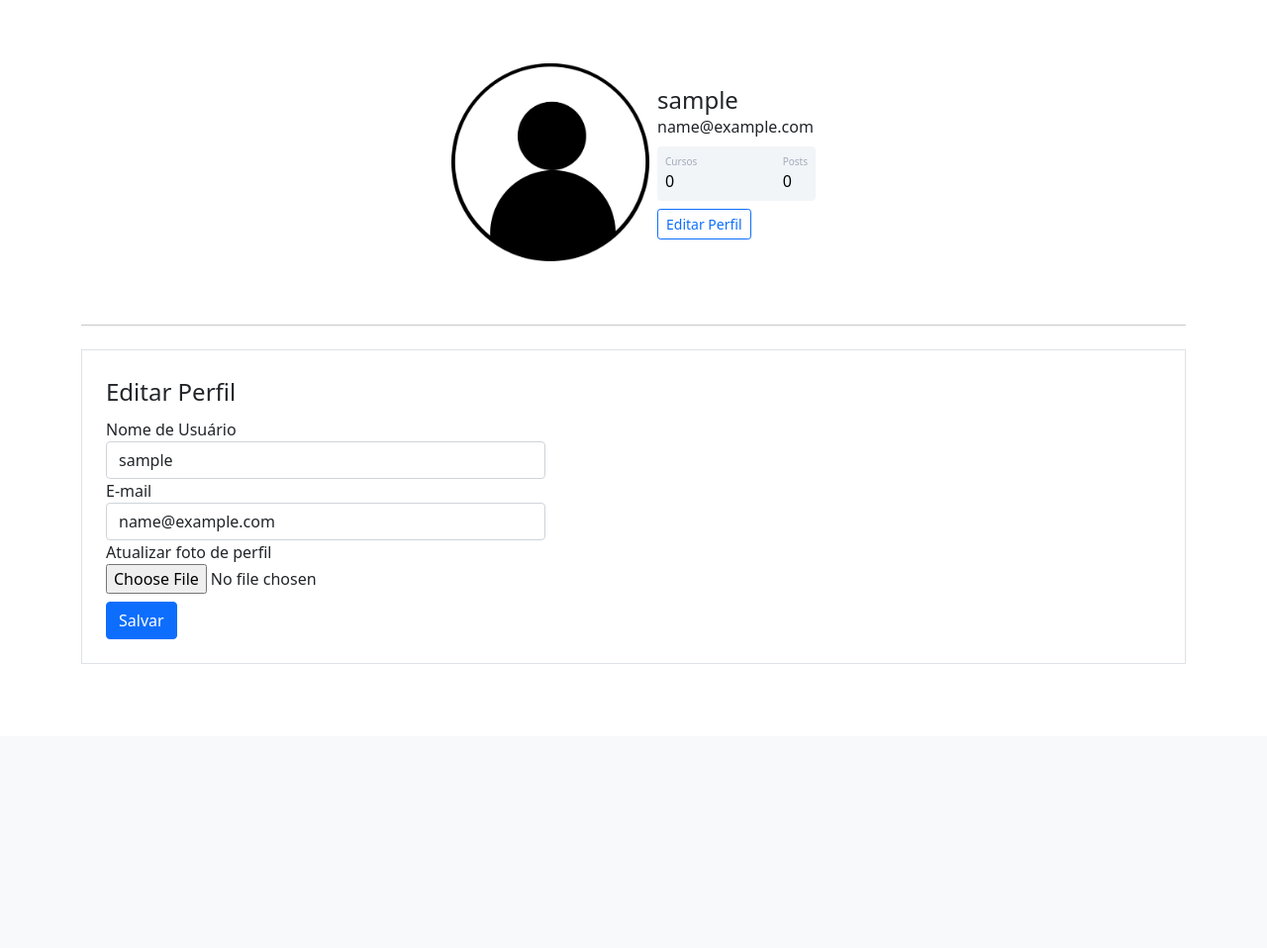
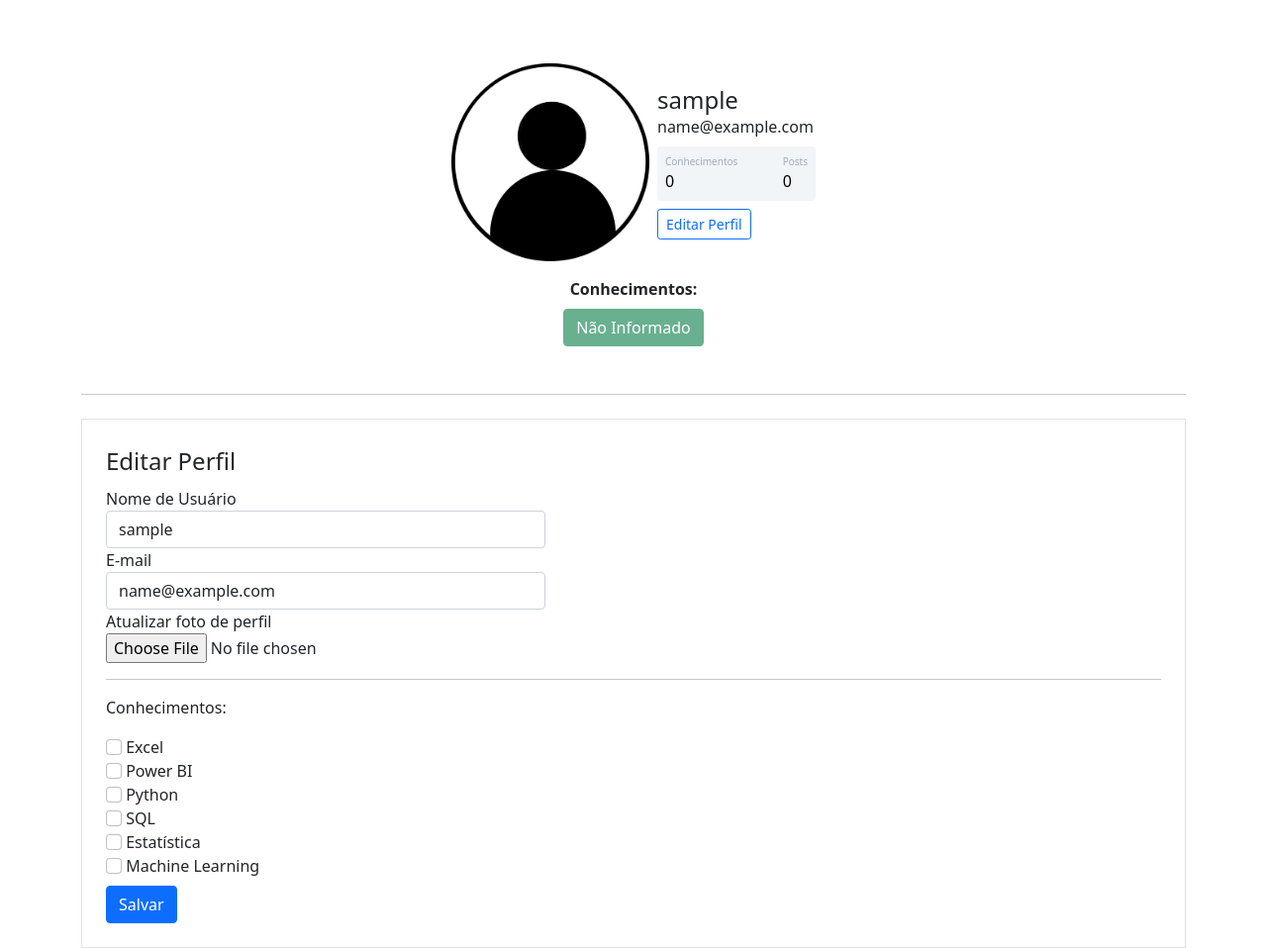
Before and after one commit to GesielRodrigues/site-comunidade-flask, a Flask app: page /perfil/editar in a window 1280 px wide. Shown: the part 56-1014 px from the top of the page at 99% size. Before the commit the page ends 727 px from the top, so only its background shows below. Run offline with Flask 3, Linux system fonts and the light colour scheme; the visitor is signed in with stand-in values (Sample User, id 1); some libraries are stand-ins or nearby versions.

Commit message:
Implementação da edição dos conhecimentos.

```diff
--- a/comunidadeflask/forms.py
+++ b/comunidadeflask/forms.py
@@ -29,4 +29,12 @@ class FormEditarPerfil(FlaskForm):
     username = StringField('Nome de Usuário', validators=[DataRequired()])
     email = StringField('E-mail', validators=[DataRequired(), Email()])
     foto_perfil = FileField('Atualizar foto de perfil', validators=[FileAllowed(['jpg', 'png'])])
+
+    conhecimento_excel = BooleanField('Excel')
+    conhecimento_powerbi = BooleanField('Power BI')
+    conhecimento_python = BooleanField('Python')
+    conhecimento_sql = BooleanField('SQL')
+    conhecimento_estatistica = BooleanField('Estatística')
+    conhecimento_ml = BooleanField('Machine Learning')
+
     botao_submit_editar = SubmitField('Salvar')
--- a/comunidadeflask/routes.py
+++ b/comunidadeflask/routes.py
@@ -92,6 +92,15 @@ def salvar_foto_perfil(imagem):
     return nome_arquivo
 
 
+def atualizar_conhecimentos(form):
+    lista_conhecimentos = []
+    for campo in form:
+        if 'conhecimento_' in campo.name:
+            if campo.data:
+                lista_conhecimentos.append(campo.label.text)
+    return ';'.join(lista_conhecimentos)
+
+
 @app.route('/perfil/editar', methods=['GET', 'POST'])
 @login_required
 def editarperfil():
@@ -102,6 +111,7 @@ def editarperfil():
         if form_editar_perfil.foto_perfil.data:
             nome_foto = salvar_foto_perfil(form_editar_perfil.foto_perfil.data)
             current_user.foto_perfil = nome_foto
+        current_user.cursos = atualizar_conhecimentos(form_editar_perfil)
         database.session.commit()
         flash('Perfil atualizado com Sucesso', 'alert-success')
         return redirect(url_for('perfil'))
--- a/comunidadeflask/templates/editarperfil.html
+++ b/comunidadeflask/templates/editarperfil.html
@@ -46,6 +46,16 @@
                             {% endfor %}
                         {% endif %}
                     </div>
+                      <hr>
+                        <p>Conhecimentos:</p>
+                        {% for campo in form_editar_perfil %}
+                            {% if 'conhecimento_' in campo.name %}
+                                <div class="form-group">
+                                    {{ campo(class="form-check-input") }}
+                                    {{ campo.label(class="form-check-label") }}
+                                </div>
+                            {% endif %}
+                        {% endfor %}
                 </fieldset>
                 {{ form_editar_perfil.botao_submit_editar(class="btn btn-primary mt-2") }}
             </form>
--- a/comunidadeflask/templates/perfil.html
+++ b/comunidadeflask/templates/perfil.html
@@ -8,10 +8,12 @@
             <div class="ml-3 w-100">
                 <h4 class="mb-0 mt-0">{{ current_user.username }}</h4> <span>{{ current_user.email }}</span>
                 <div class="p-2 mt-2 bg-primary d-flex justify-content-between rounded text-white stats">
-                    <div class="d-flex flex-column"><span class="articles">Cursos</span> <span class="number1">0</span>
-                    </div>
-                    <div class="d-flex flex-column"><span class="rating">Posts</span> <span class="number1">0</span>
-                    </div>
+                    {% if not current_user.cursos or 'Não Informado' in current_user.cursos %}
+                        <div class="d-flex flex-column"> <span class="articles">Conhecimentos</span> <span class="number1">0</span> </div>
+                    {% else %}
+                        <div class="d-flex flex-column"> <span class="articles">Conhecimentos</span> <span class="number1">{{ current_user.cursos.count(';') + 1 }}</span> </div>
+                    {% endif %}
+                    <div class="d-flex flex-column"><span class="rating">Posts</span> <span class="number3">0</span></div>
                 </div>
                 <div class="button mt-2 d-flex flex-row align-items-center">
                     <a href="{{ url_for('editarperfil') }}"> <button class="btn btn-sm btn-outline-primary w-100">Editar Perfil</button></a>
@@ -20,7 +22,14 @@
         </div>
     </div>
 </div>
-
+<div class="row justify-content-center">
+    <div class="col col-4" style="text-align: center">
+        <strong>Conhecimentos:</strong><br>
+        {% for curso in current_user.cursos.split(';') %}
+            <button type="button" class="btn btn-success mt-2" disabled>{{ curso }}</button>
+        {% endfor %}
+    </div>
+</div>
 {% block form_editar_perfil %}
 {% endblock %}
 
```
